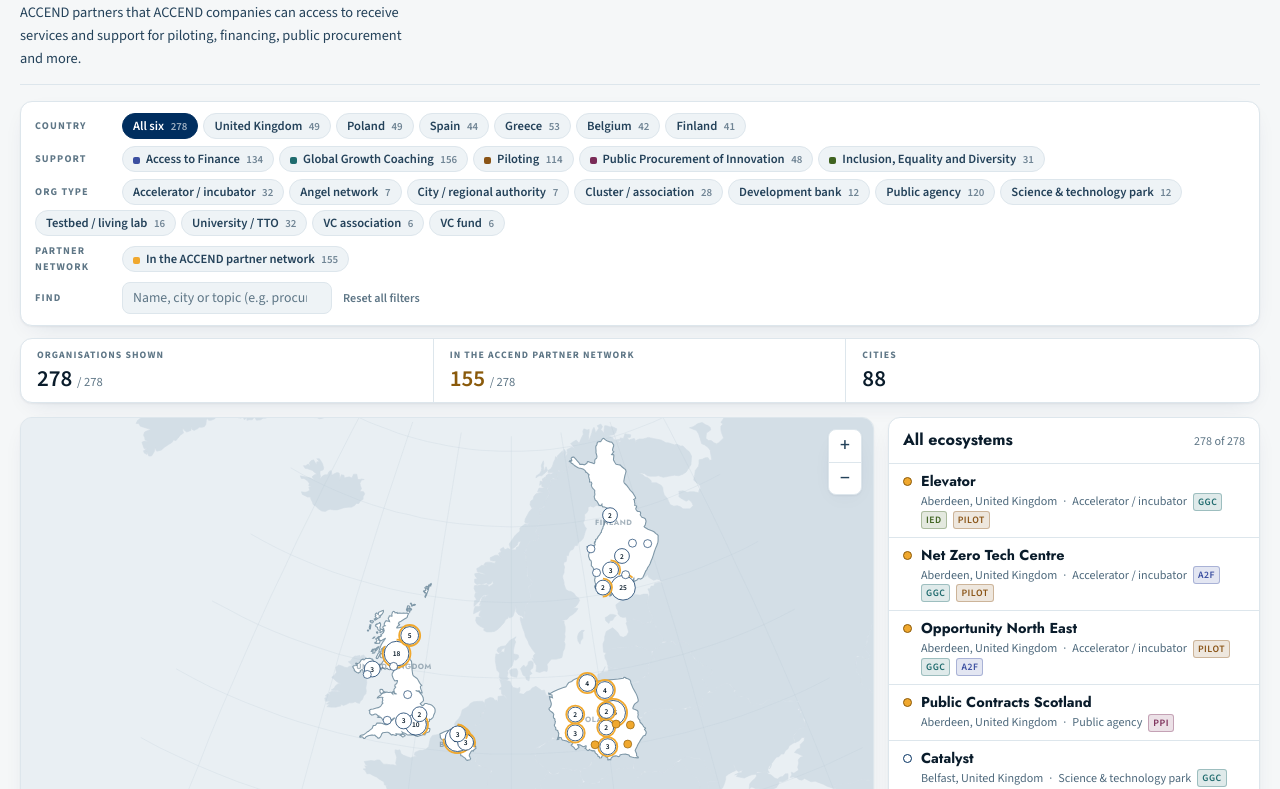
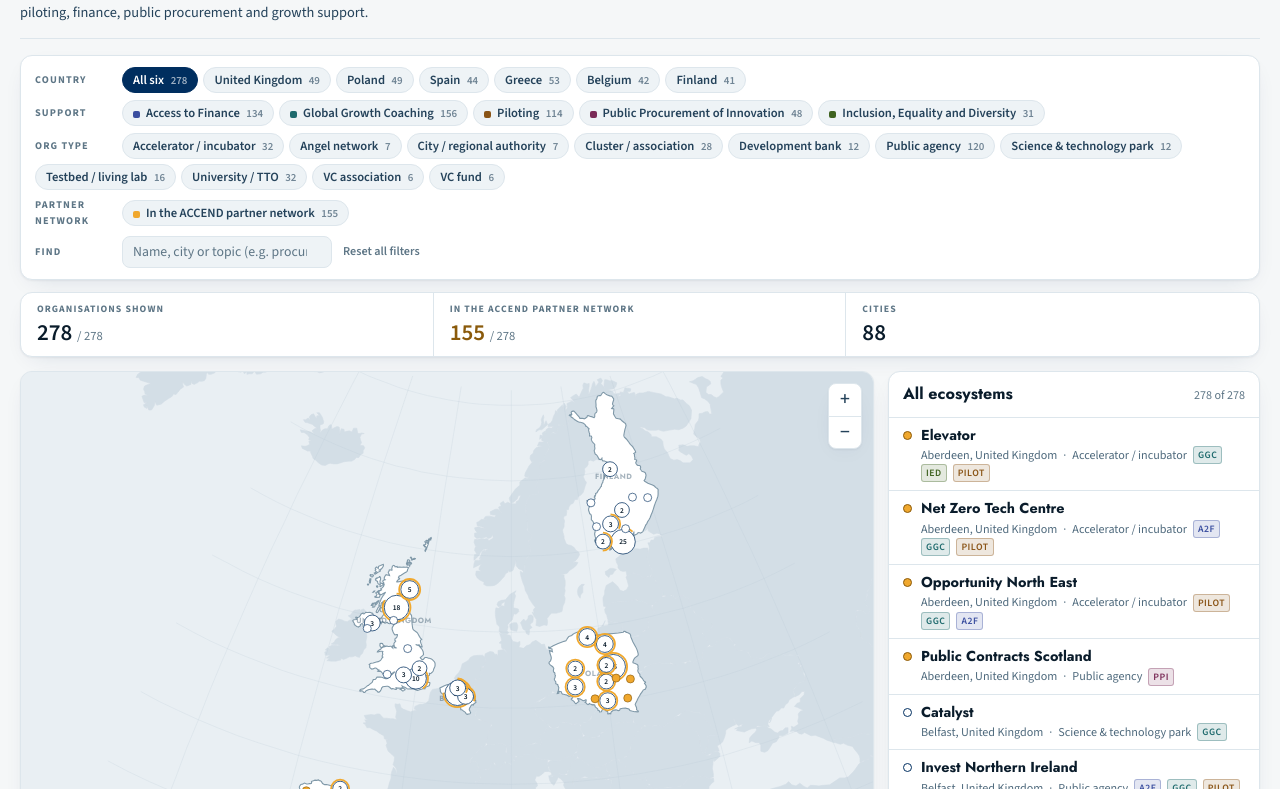
Before and after one commit to ampedraszewska/accend-atlas, a plain HTML site: page index.html in a window 1280 px wide. Shown: the part 97-886 px from the top of the page. Drawn offline with Linux system fonts and the light colour scheme.

Commit message:
Update Atlas 2026-11-17

```diff
--- a/index.html
+++ b/index.html
@@ -244,7 +244,7 @@ dl.fields dd a:hover{color:var(--violet-deep);}
     <div class="mast-l">
       <div class="stamp"><b>ACCEND</b><span class="sep">/</span>Horizon Europe<span class="sep">/</span>Startup Europe</div>
       <h1>ACCEND Ecosystem Atlas</h1>
-      <p class="lede">A directory of organisations within the national ecosystems of ACCEND partners that ACCEND companies can access to receive services and support for piloting, financing, public procurement and more.</p>
+      <p class="lede">Organisations in the six ACCEND partner countries that offer piloting, finance, public procurement and growth support.</p>
     </div>
   </header>
 
```
